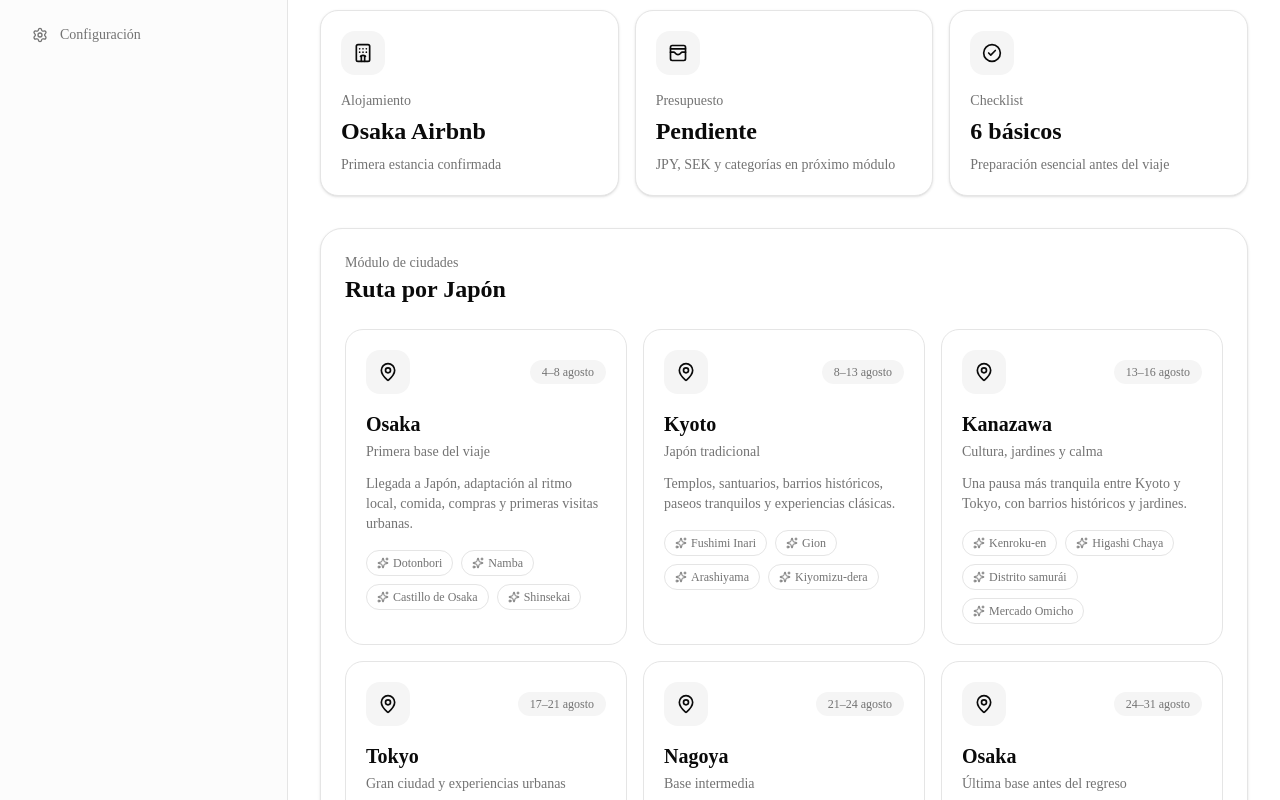
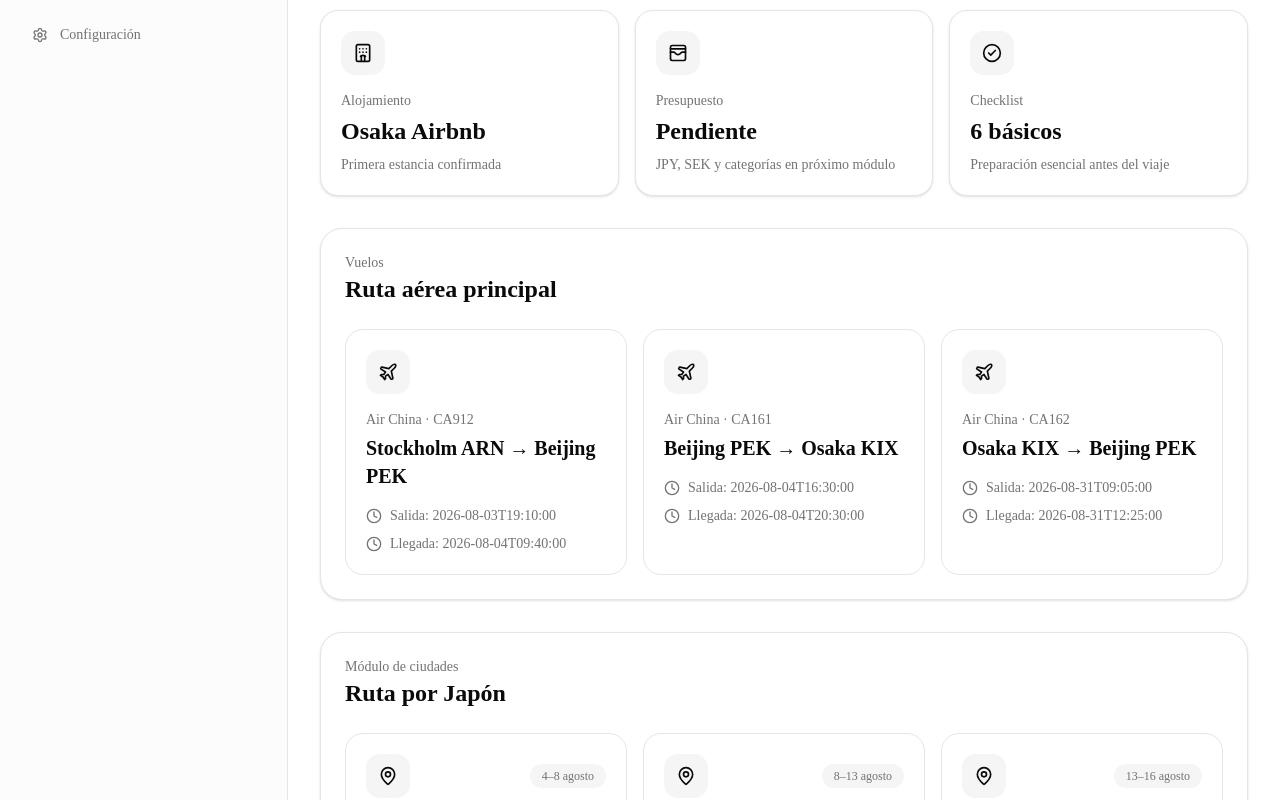
Before and after one commit to juanmartin1903/Japan-Guide, a Next.js app: page / in a window 1280 px wide. Shown: the part 651-1451 px from the top of the page. Built offline with nearby package versions, Linux system fonts and the light colour scheme.

Commit message:
Add flights overview module

```diff
--- a/components/app/Dashboard.tsx
+++ b/components/app/Dashboard.tsx
@@ -11,6 +11,7 @@ import { Button } from "@/components/ui/button";
 import { trip } from "@/data/trip";
 import CitiesOverview from "@/components/app/CitiesOverview";
 import StaysOverview from "@/components/app/StaysOverview";
+import FlightsOverview from "@/components/app/FlightsOverview";
 
 const today = new Date();
 const tripStart = new Date(`${trip.dates.start}T00:00:00`);
@@ -108,6 +109,7 @@ export default function Dashboard() {
         })}
       </section>
 
+      <FlightsOverview />
       <CitiesOverview />
       <StaysOverview />
     </div>
--- /dev/null
+++ b/components/app/FlightsOverview.tsx
@@ -0,0 +1,44 @@
+import { Plane, Clock } from "lucide-react";
+import { trip } from "@/data/trip";
+
+export default function FlightsOverview() {
+  return (
+    <section className="rounded-3xl border bg-card p-6 shadow-sm">
+      <div className="mb-6">
+        <p className="text-sm text-muted-foreground">Vuelos</p>
+        <h3 className="text-2xl font-semibold">Ruta aérea principal</h3>
+      </div>
+
+      <div className="grid gap-4 lg:grid-cols-3">
+        {trip.flights.map((flight) => (
+          <article
+            key={flight.id}
+            className="rounded-2xl border bg-background p-5"
+          >
+            <div className="mb-4 flex h-11 w-11 items-center justify-center rounded-xl bg-muted">
+              <Plane className="h-5 w-5" />
+            </div>
+
+            <p className="text-sm text-muted-foreground">
+              {flight.airline} · {flight.flightNumber}
+            </p>
+            <h4 className="mt-1 text-xl font-semibold">
+              {flight.from} → {flight.to}
+            </h4>
+
+            <div className="mt-4 space-y-2 text-sm text-muted-foreground">
+              <p className="flex items-center gap-2">
+                <Clock className="h-4 w-4" />
+                Salida: {flight.departure}
+              </p>
+              <p className="flex items-center gap-2">
+                <Clock className="h-4 w-4" />
+                Llegada: {flight.arrival}
+              </p>
+            </div>
+          </article>
+        ))}
+      </div>
+    </section>
+  );
+}
```
